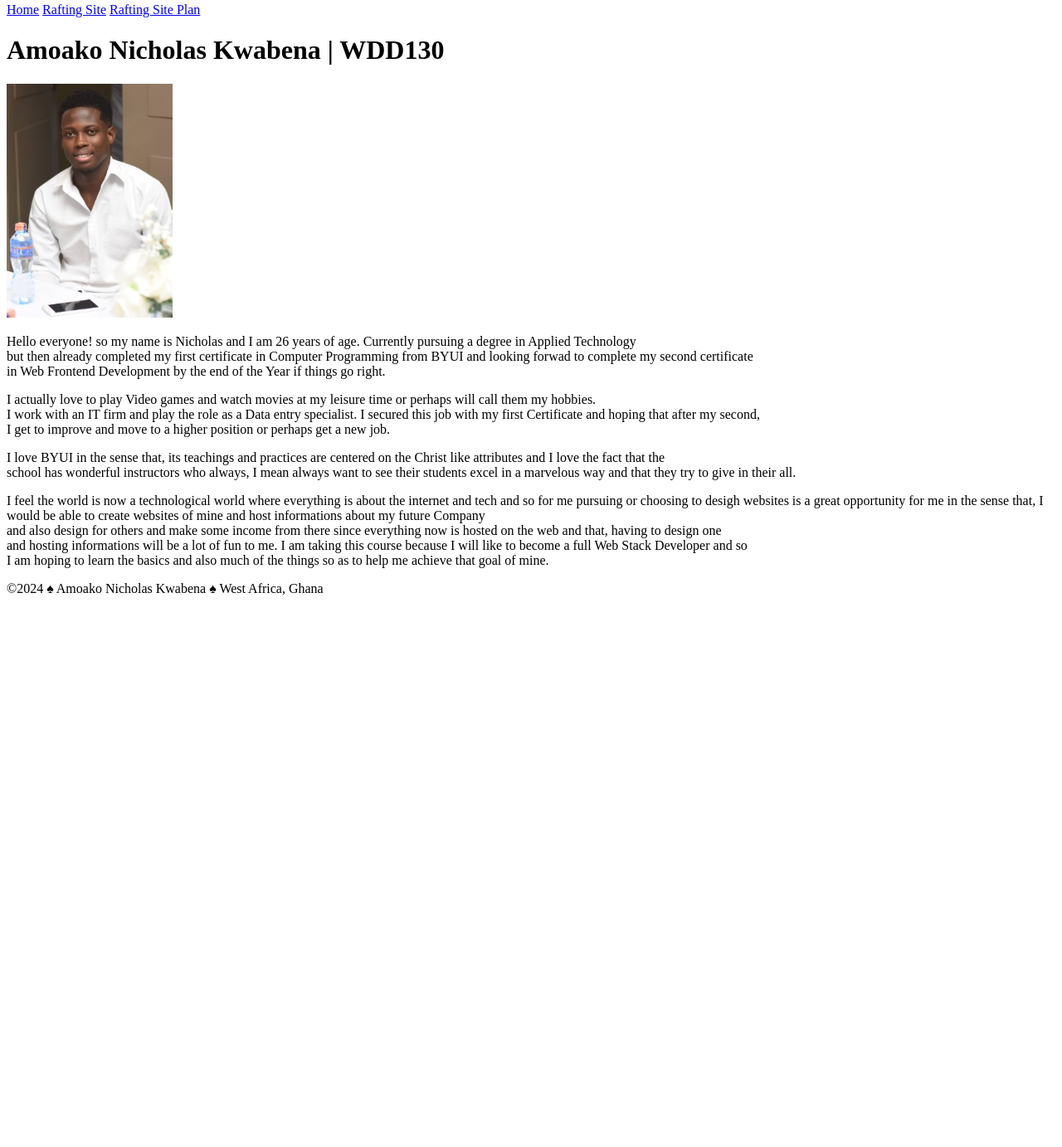
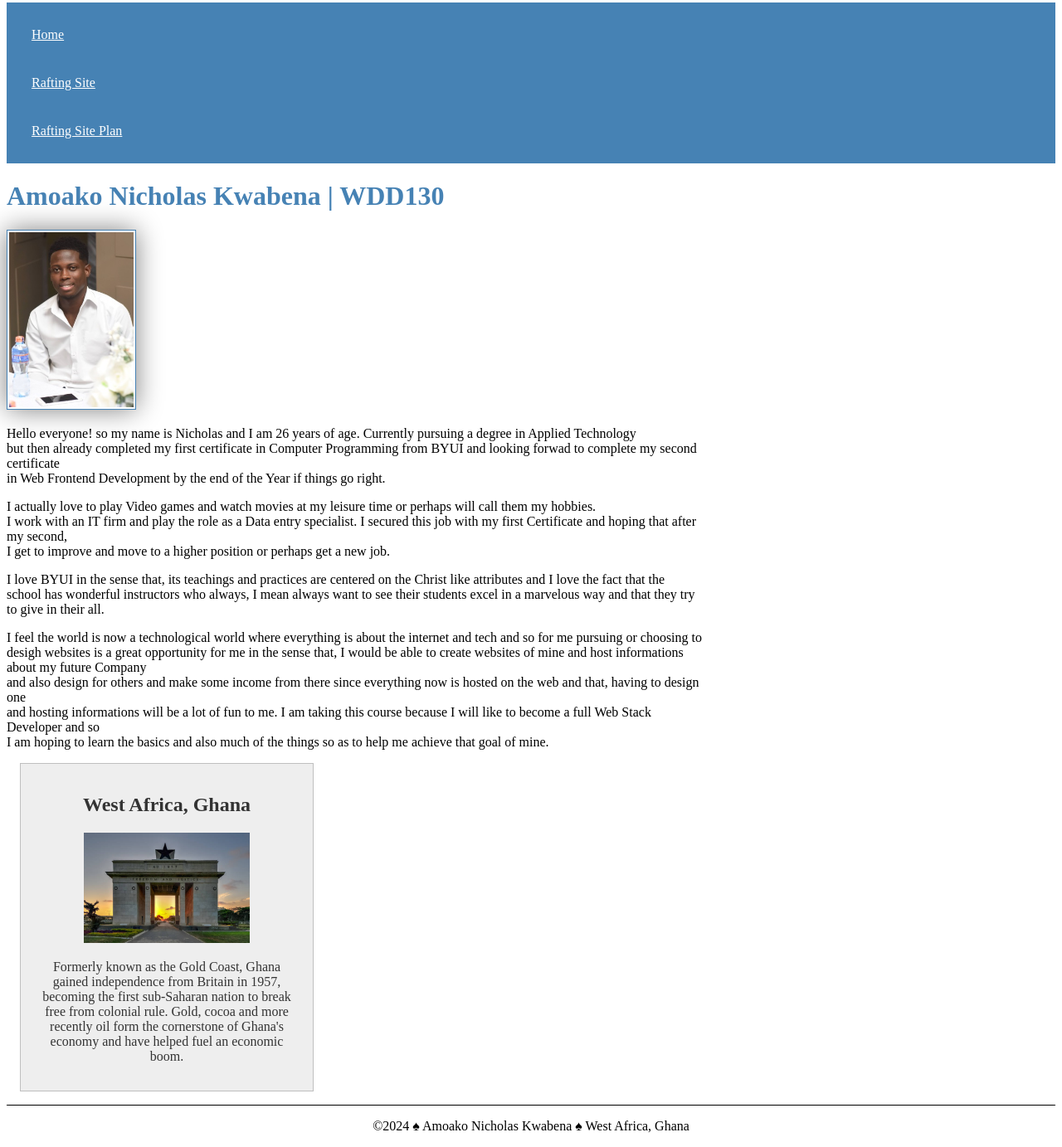
Before and after one commit to Nickynickson/wdd130, a plain HTML site: page index.html in a window 1280 px wide. Shown: the part 5-1388 px from the top of the page at 83% size. Before the commit the page ends 800 px from the top, so only its background shows below. Drawn offline with Linux system fonts and the light colour scheme.

Commit message:
Enhancing homepage

```diff
--- a/index.html
+++ b/index.html
@@ -4,6 +4,9 @@
   <meta charset="UTF-8">
   <meta name="viewport" content="width=device-width, initial-scale=1.0">
   <title>Amoako Nicholas Kwabena | WDD130</title>
+  <meta name="description" content="Amoako Nicholas K | WDD130 mother page of all sites">
+  <meta name="author" content="Amoako Nicholas Kwabena">
+  <link rel="stylesheet" href="styles/styles.css">
 </head>
 <body>
   <header>
@@ -15,7 +18,7 @@
   </header>
   <main>
     <h1>Amoako Nicholas Kwabena | WDD130</h1>
-    <img src="images/profile.jpg" alt="Hello, my name is Nicholas Kwabena Amoako" width="200">
+    <img src="images/profile.jpg" alt="Hello, my name is Nicholas Kwabena Amoako">
     <p>Hello everyone! so my name is Nicholas and I am 26 years of age. Currently pursuing a degree in Applied Technology<br> but then already completed my first certificate in Computer Programming from BYUI and looking forwad to complete my second certificate<br> in Web Frontend Development by the end of the Year if things go right.
       <p>I actually love to play Video games and watch movies at my leisure time or perhaps will call them my hobbies.<br> I work with an IT firm and play the role as a Data entry specialist. I secured this job with my first Certificate and hoping that after my second,<br> I get to improve and move to a higher position or perhaps get a new job.
       </p><p> I love BYUI in the sense that, its teachings and practices  are centered on the Christ like attributes and I love the fact that the<br> school has wonderful instructors who always, I mean always want to see their students excel in a marvelous way and that they try to give in their all.<br></p><p>
@@ -23,6 +26,12 @@
       I am taking this course because I will like to become a full Web Stack Developer and  so<br>I am hoping to learn the basics and also much of the things so as to help me achieve that goal of mine.
     </p>
   </main>
+
+  <aside>
+    <h2>West Africa, Ghana</h2>
+    <img src="images/freedomandjustice.jpg" alt="Black Star Square" width="200">
+    <p>Formerly known as the Gold Coast, Ghana gained independence from Britain in 1957, becoming the first sub-Saharan nation to break free from colonial rule. Gold, cocoa and more recently oil form the cornerstone of Ghana's economy and have helped fuel an economic boom.</p>
+  </aside>
   <footer>
     <p>
       &copy;2024  ♠  Amoako Nicholas Kwabena  ♠  West Africa, Ghana
--- /dev/null
+++ b/styles/styles.css
@@ -0,0 +1,51 @@
+nav {
+    background-color: steelblue;
+    padding: 10px;
+}
+
+nav a {
+    color: white;
+    display: block;
+    padding: 20px;
+}
+
+h1 {
+    color: steelblue;
+}
+
+main img {
+    width: 150px;
+    height: auto;
+    border: 1px solid steelblue;
+    padding: 2px;
+    box-shadow: 0 0 30px gray;
+}
+
+p {
+    padding: 0;
+}
+
+main {
+    max-width: 840px;
+}
+
+aside {
+    width: 20rem;
+    margin: 1rem;
+    border: 1px solid rgba(0, 0, 0, 0.2);
+    padding: 1rem;
+    background-color: #eee;
+    color: #333;
+    text-align: center;
+}
+
+aside img {
+    width: 200px;
+    height: auto;
+}
+
+footer {
+    margin-top: 15px;
+    border-top: 1px solid #000;
+    text-align: center;
+}
```
Also changed, not shown: images/freedomandjustice.jpg (added).
